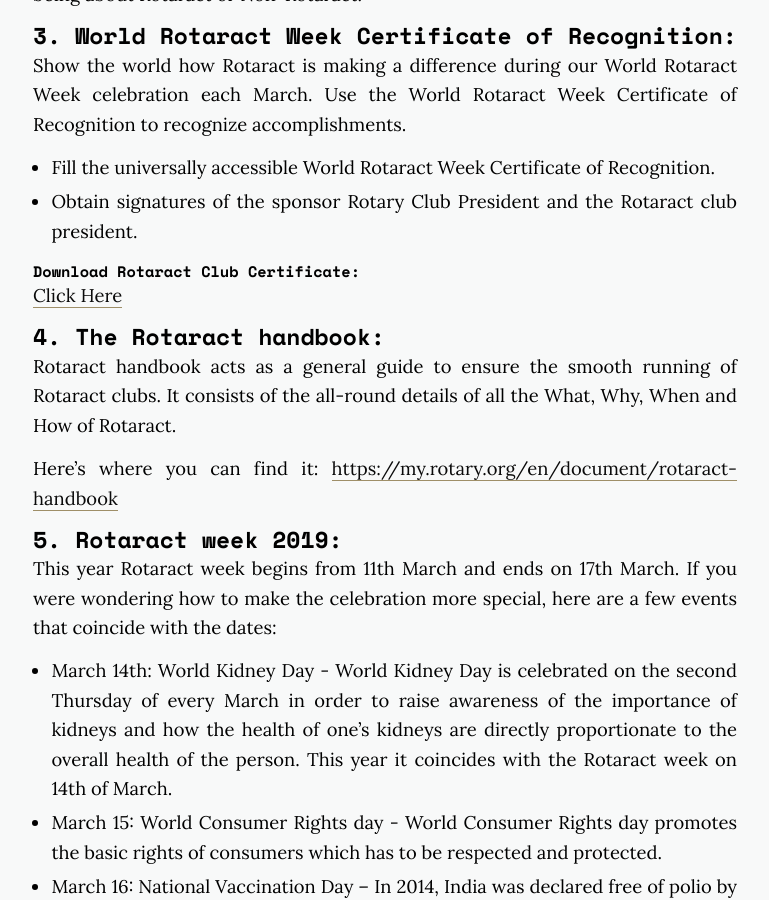
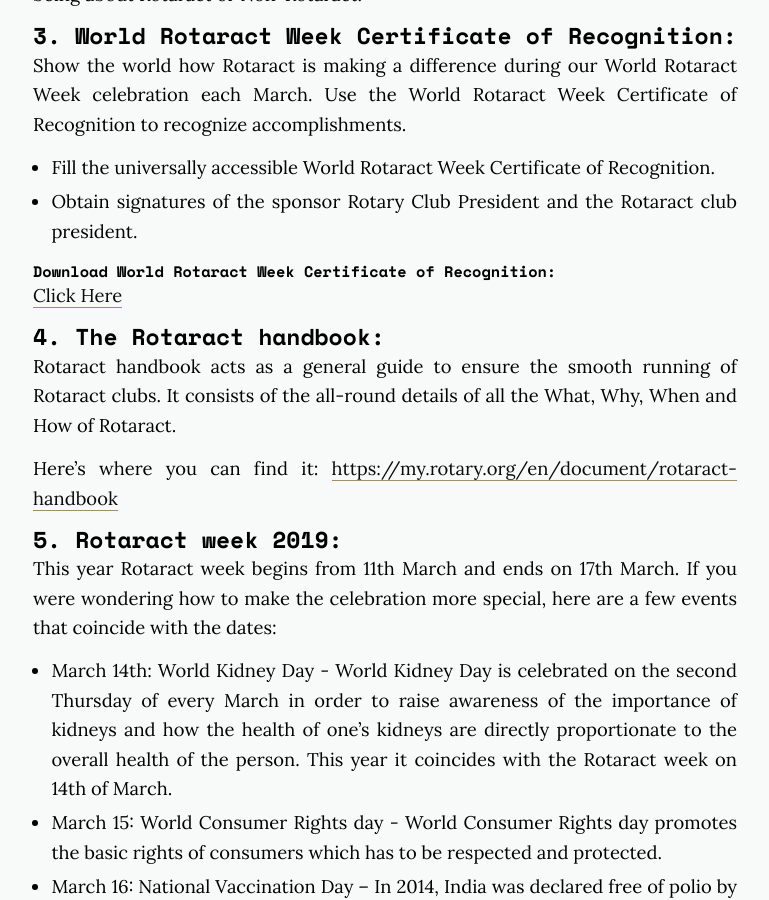
Before and after one commit to zeospec/3190blog-old, a Jekyll site: the page built from _posts/2019-03-13-world-rotaract-day.md, in a window 1280 px wide and 900 px high, scrolled down 2129 px. Shown: the whole window, without its empty margins (255-1024 px from the left). Built offline with Jekyll 4.4.1, drawn with Linux system fonts in a browser that asks for light colours; nearby versions of some CDN libraries.

Commit message:
Update 2019-03-13-world-rotaract-day.md (#32)

```diff
--- a/_posts/2019-03-13-world-rotaract-day.md
+++ b/_posts/2019-03-13-world-rotaract-day.md
@@ -56,7 +56,7 @@
 - Fill the universally accessible World Rotaract Week Certificate of Recognition.
 - Obtain signatures of the sponsor Rotary Club President and the Rotaract club president.
 
-<h5>Download Rotaract Club Certificate:</h5> [Click Here](https://my.rotary.org/en/document/world-rotaract-week-certificate-recognition){:target="_blank"}
+<h5>Download World Rotaract Week Certificate of Recognition:</h5> [Click Here](https://my.rotary.org/en/document/world-rotaract-week-certificate-recognition){:target="_blank"}
 
 <h4>4. The Rotaract handbook:</h4>
 Rotaract handbook acts as a general guide to ensure the smooth running of Rotaract clubs. It consists of the all-round details of all the What, Why, When and How of Rotaract.
```
